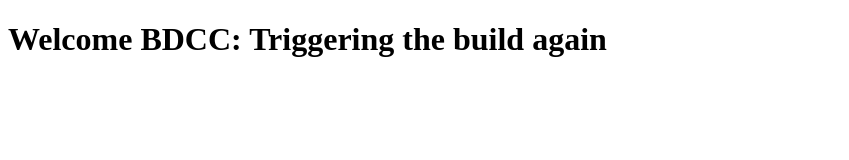
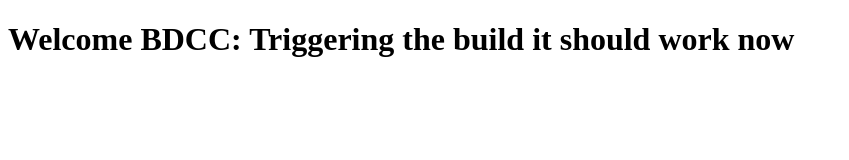
Before and after one commit to SefyanKehail/tp4, a plain HTML site: page index.html in a window 1280 px wide. Shown: the whole page, without its empty margins (0-849 px from the left). Drawn offline with Linux system fonts and the light colour scheme.

Commit message:
triggering the build it should work now

```diff
--- a/index.html
+++ b/index.html
@@ -5,6 +5,6 @@
     <title>TP4 Jenkins</title>
 </head>
 <body>
-<h1>Welcome BDCC: Triggering the build again</h1>
+<h1>Welcome BDCC: Triggering the build it should work now</h1>
 </body>
 </html>
```
